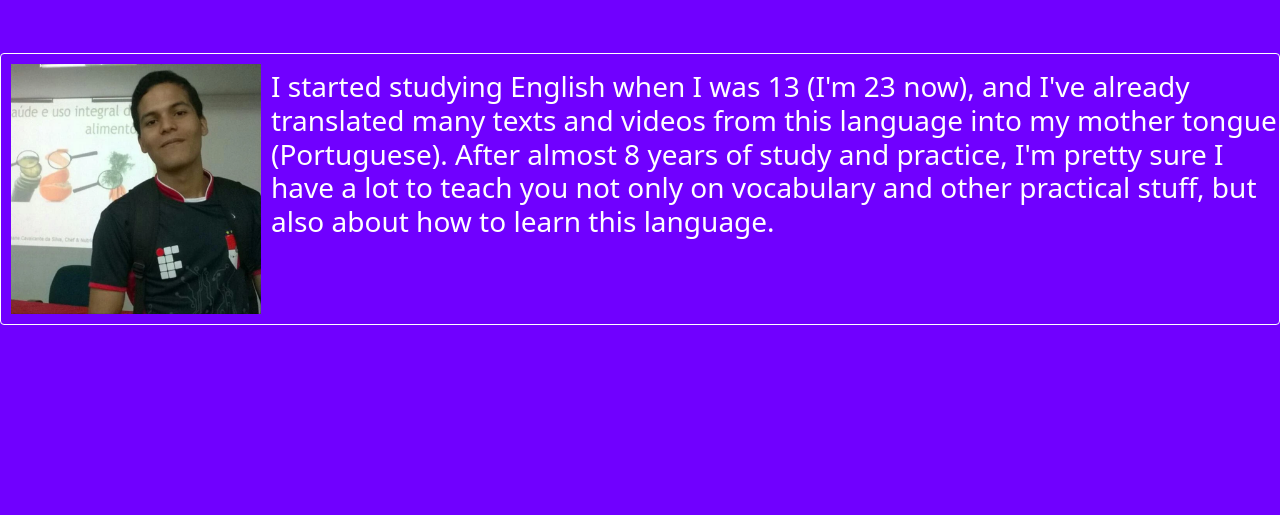
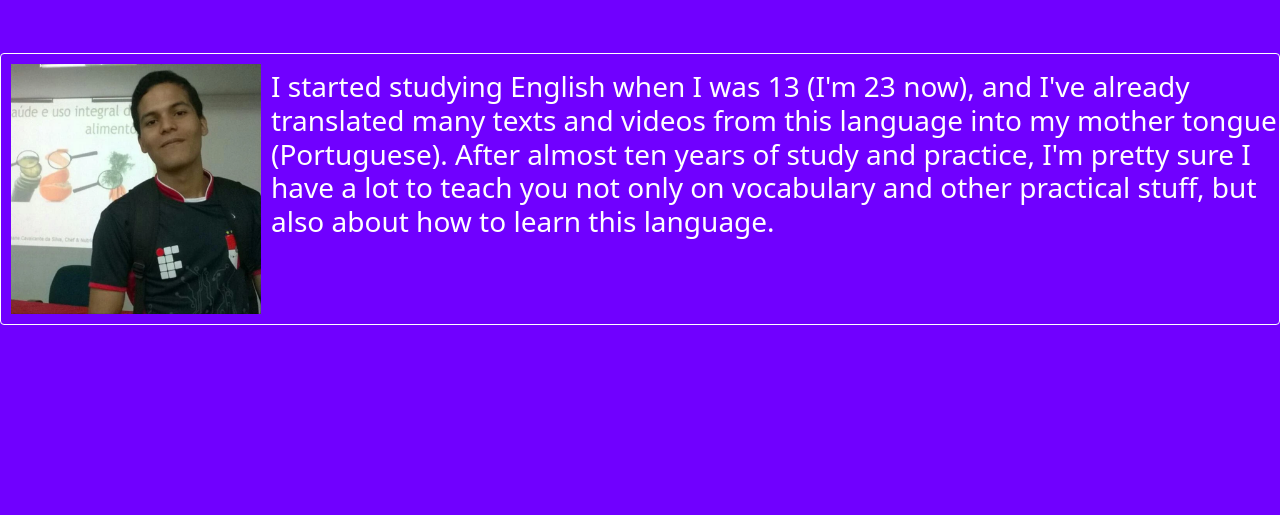
Before and after one commit to pedrodanilo48/ingles, a plain HTML site: page quemsoueu.html in a window 1280 px wide. Shown: the part 124-639 px from the top of the page. Drawn offline with nearby package versions, Linux system fonts and the light colour scheme; files that its build step writes are made by us from their sources.

Commit message:
Update quemsoueu.html

```diff
--- a/quemsoueu.html
+++ b/quemsoueu.html
@@ -67,7 +67,7 @@
       I started studying English when I was 13 (I'm 23 now),
       and I've already translated many texts and videos from
       this language into my mother tongue (Portuguese).
-      After almost 8 years of study and practice, I'm pretty
+      After almost ten years of study and practice, I'm pretty
       sure I have a lot to teach you not only on vocabulary
       and other practical stuff, but also about how to learn
       this language.
```
